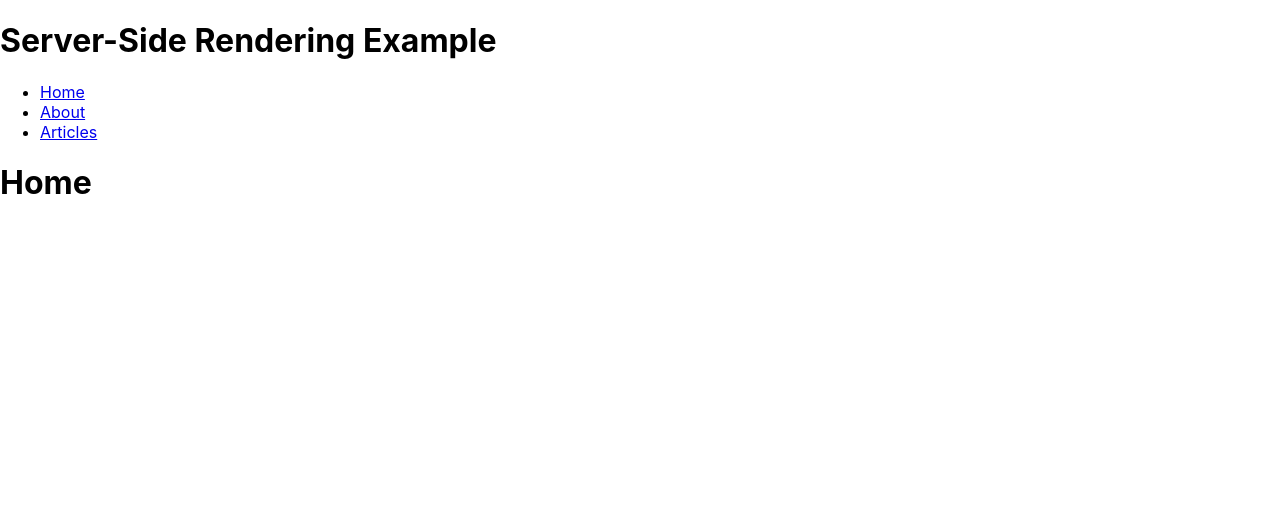
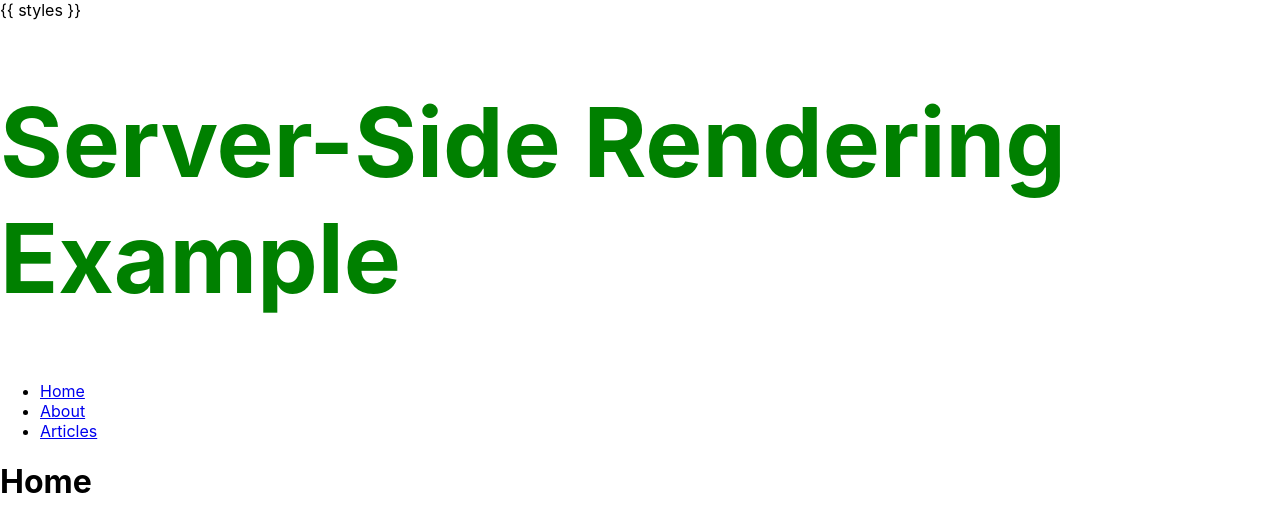
Before and after one commit to arnoldpaye/react-ssr-example, a React (Create React App) app: page / in a window 1280 px wide. Shown: the top 532 px of the page. Built offline with nearby package versions, Linux system fonts and the light colour scheme.

Commit message:
styling with ssr

```diff
--- a/public/index.html
+++ b/public/index.html
@@ -24,6 +24,7 @@
       work correctly both with client-side routing and a non-root public URL.
       Learn how to configure a non-root public URL by running `npm run build`.
     -->
+    {{ styles }}
     <title>React App</title>
   </head>
   <body>
--- a/src/App.js
+++ b/src/App.js
@@ -1,13 +1,19 @@
 import React from 'react';
+import styled from 'styled-components';
 import { Routes, Route, Link } from 'react-router-dom';
 import { Home } from './pages/Home';
 import { About } from './pages/About';
 import { Articles } from './pages/Articles';
 
+const BigGreenHeading = styled.h1`
+  color: green;
+  font-size: 96px;
+`;
+
 const App = () => {
   return (
     <>
-      <h1>Server-Side Rendering Example</h1>
+      <BigGreenHeading>Server-Side Rendering Example</BigGreenHeading>
       <ul>
         <li><Link to="/">Home</Link></li>
         <li><Link to="/about">About</Link></li>
```
Also changed, not shown: server.js (+7 -1 lines).
